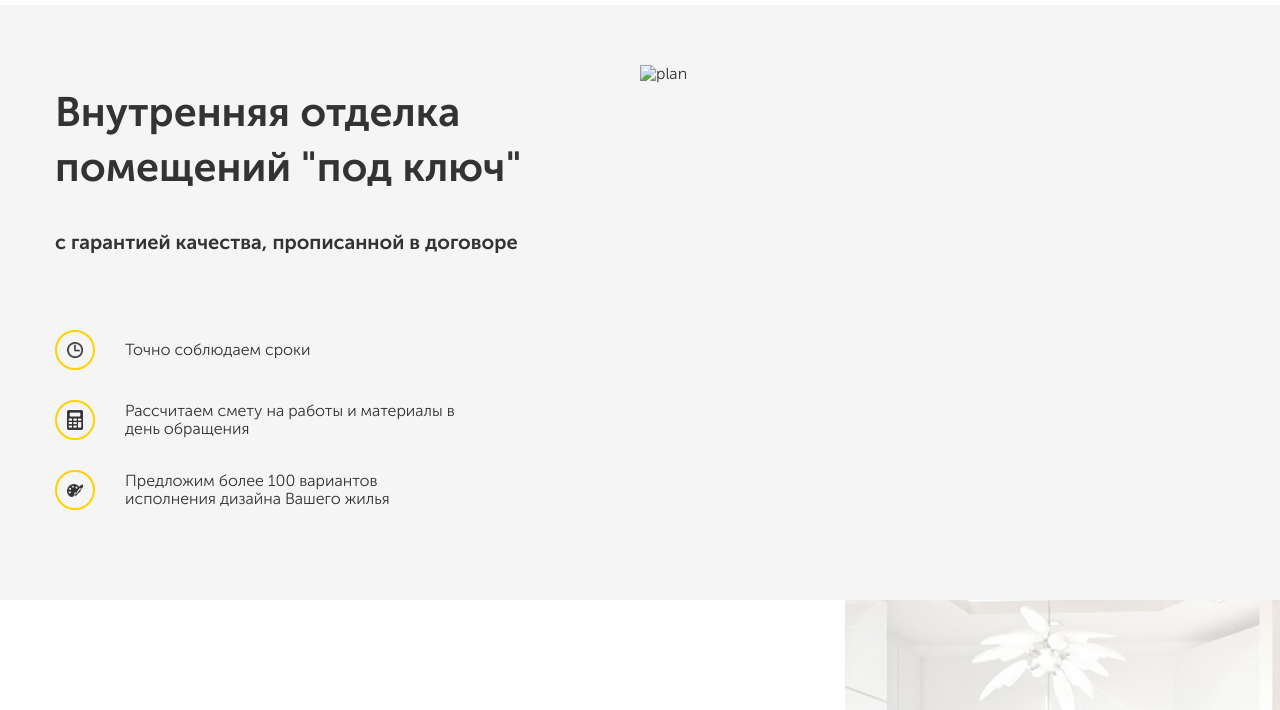
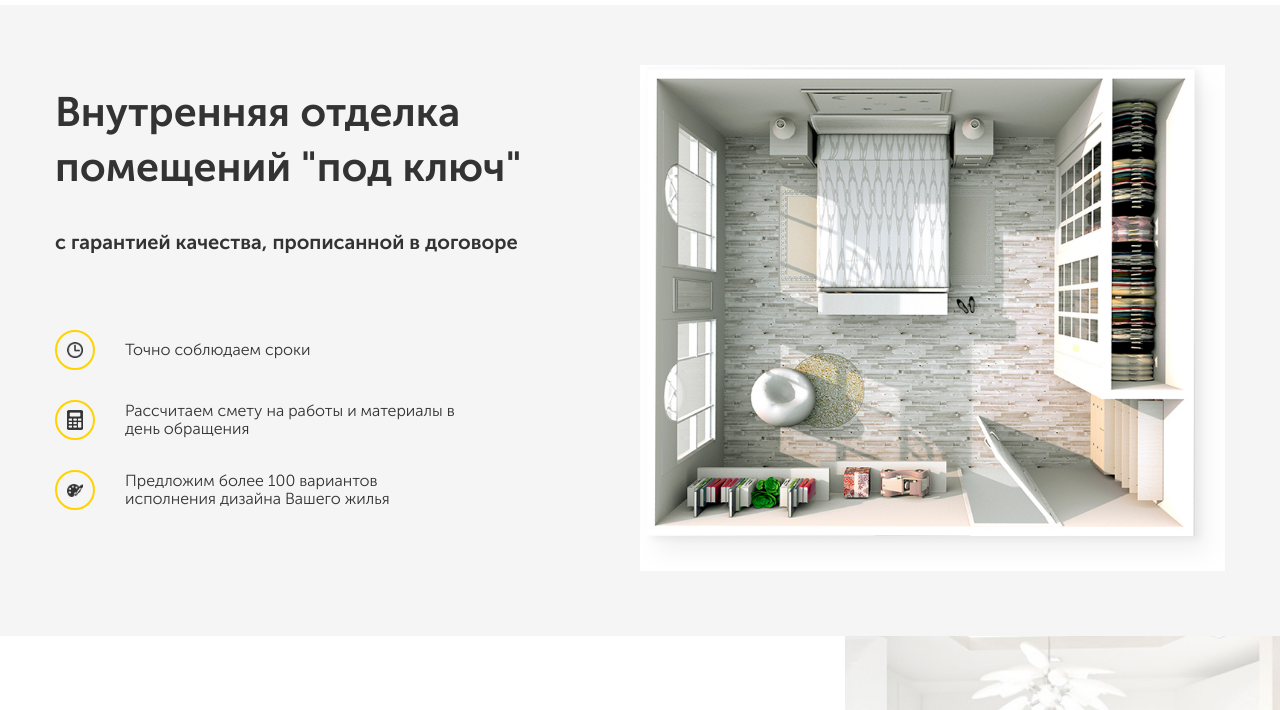
Before and after one commit to ihar4/practic, a plain HTML site: page index.html in a window 1280 px wide. Shown: the part 90-800 px from the top of the page. Drawn offline with nearby package versions, Linux system fonts and the light colour scheme; the site is published under a folder, as on GitHub Pages, so addresses that start at the root find nothing.

Commit message:
Update index.html

```diff
--- a/index.html
+++ b/index.html
@@ -59,7 +59,7 @@
      </div>
     </div>
     <div class="main-image">
-     <img src="/img/main/image-1.jpg" alt="plan">
+     <img src="img/main/image-1.jpg" alt="plan">
     </div>
    </div>
   </div>
```
